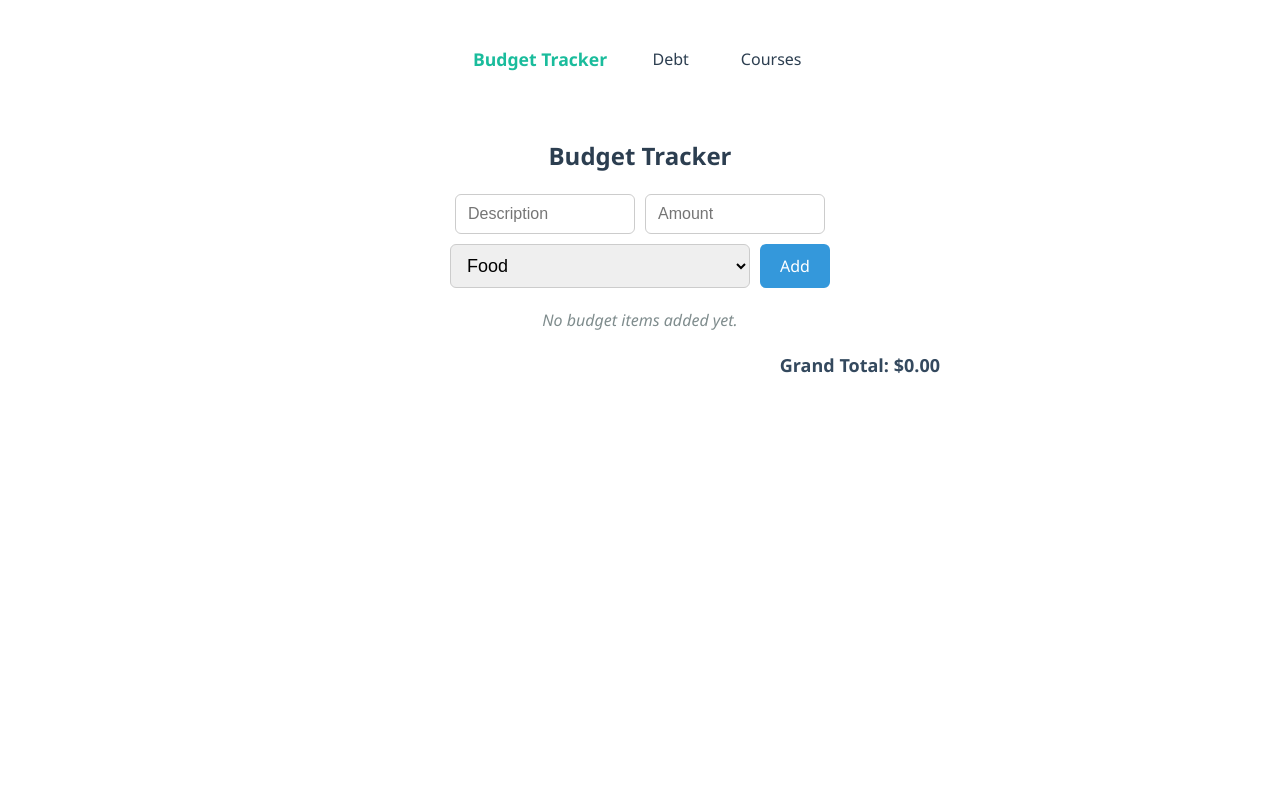
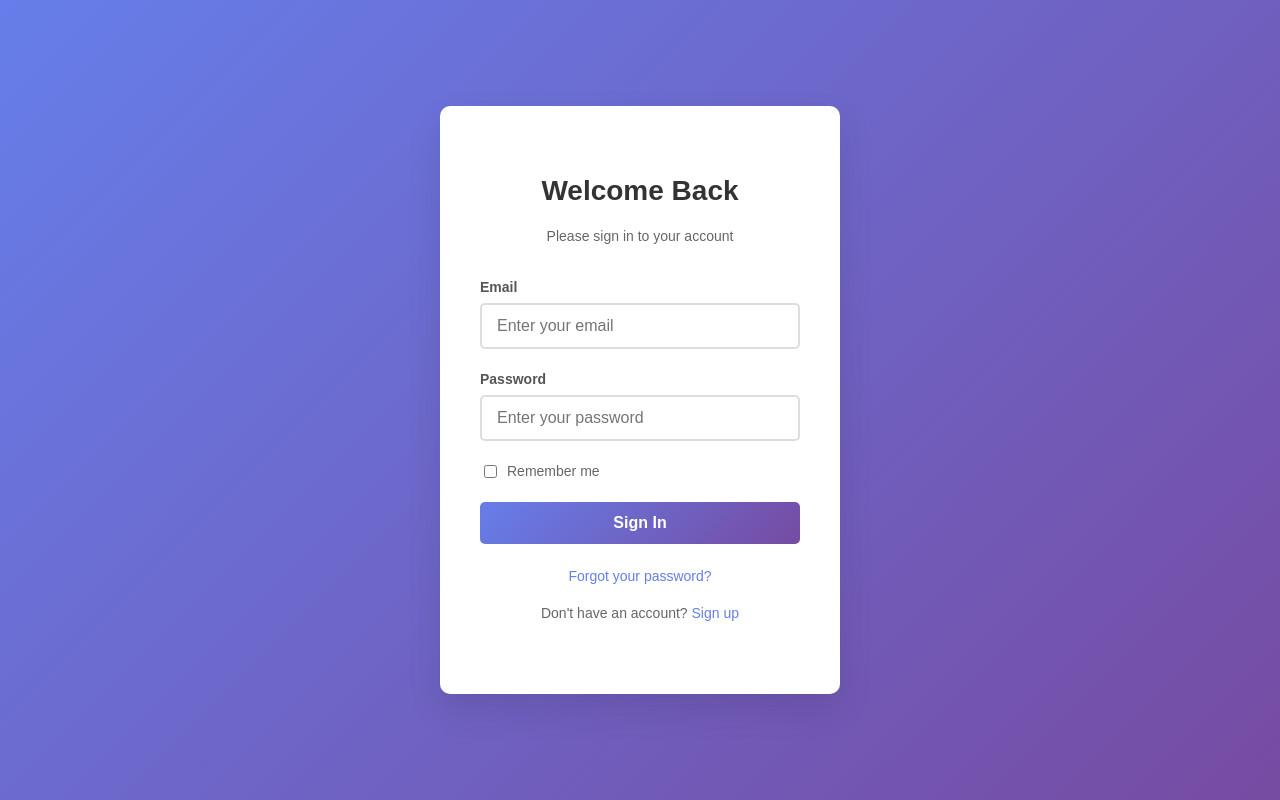
Before and after one commit to sanalnayyar2006/BudgetTracker, a React (Vite) app: page / in a window 1280 px wide. Built offline with nearby package versions, Linux system fonts and the light colour scheme.

Commit message:
isntalled the routing again

```diff
--- a/package.json
+++ b/package.json
@@ -10,9 +10,10 @@
     "preview": "vite preview"
   },
   "dependencies": {
+    "firebase": "^12.0.0",
     "react": "^19.1.0",
     "react-dom": "^19.1.0",
-    "react-router-dom": "^7.6.3"
+    "react-router-dom": "^7.7.0"
   },
   "devDependencies": {
     "@eslint/js": "^9.25.0",
--- a/src/App.jsx
+++ b/src/App.jsx
@@ -3,11 +3,17 @@ import Navigation from './components/Navigation';
 import BudgetTracker from './components/BudgetTracker';
 import Debt from './components/Debt';
 import Courses from './components/Courses';
+import Login from './components/login';
 import './App.css';
 
 function App() {
+  const [isLoggedIn, setIsLoggedIn] = useState(false);
   // Track current page with state ('budget', 'debt', or 'courses')
   const [currentPage, setCurrentPage] = useState('budget');
+
+  if (!isLoggedIn) {
+    return <Login onLogin={() => setIsLoggedIn(true)} />;
+  }
 
   // Render the current page component
   const renderPage = () => {
--- a/src/components/login.jsx
+++ b/src/components/login.jsx
@@ -1,32 +1,38 @@
 import React, { useState } from 'react';
+import { signInWithEmailAndPassword, createUserWithEmailAndPassword } from "firebase/auth";
+import { auth } from '../firebase';
 import './Login.css';
 
-function Login() {
-  // State to store form data
+function Login({ onLogin }) {
   const [email, setEmail] = useState('');
   const [password, setPassword] = useState('');
+  const [error, setError] = useState('');
+  const [isSignUp, setIsSignUp] = useState(false);
 
-  // Function to handle form submission
-  const handleSubmit = (e) => {
-    e.preventDefault(); // Prevents page refresh
-
-    // Simple validation
+  const handleSubmit = async (e) => {
+    e.preventDefault();
+    setError('');
     if (!email || !password) {
-      alert('Please fill in all fields');
+      setError('Please fill in all fields');
       return;
     }
-
-    // Here you would typically send data to your backend
-    console.log('Login attempt:', { email, password });
-    alert('Login functionality would go here!');
+    try {
+      if (isSignUp) {
+        await createUserWithEmailAndPassword(auth, email, password);
+      } else {
+        await signInWithEmailAndPassword(auth, email, password);
+      }
+      if (onLogin) onLogin();
+    } catch (err) {
+      setError(err.message || (isSignUp ? 'Sign up failed' : 'Invalid email or password'));
+    }
   };
 
   return (
     <div className="login-container">
       <div className="login-box">
-        <h2>Welcome Back</h2>
-        <p>Please sign in to your account</p>
-
+        <h2>{isSignUp ? 'Create Account' : 'Welcome Back'}</h2>
+        <p>{isSignUp ? 'Sign up for a new account' : 'Please sign in to your account'}</p>
         <form onSubmit={handleSubmit}>
           {/* Email Input */}
           <div className="input-group">
@@ -54,22 +60,37 @@ function Login() {
             />
           </div>
 
-          {/* Remember Me Checkbox */}
-          <div className="checkbox-group">
-            <input type="checkbox" id="remember" />
-            <label htmlFor="remember">Remember me</label>
-          </div>
+          {/* Remember Me Checkbox (only for login) */}
+          {!isSignUp && (
+            <div className="checkbox-group">
+              <input type="checkbox" id="remember" />
+              <label htmlFor="remember">Remember me</label>
+            </div>
+          )}
 
-          {/* Login Button */}
+          {/* Error Message */}
+          {error && <div className="error">{error}</div>}
+
+          {/* Login/Sign Up Button */}
           <button type="submit" className="login-btn">
-            Sign In
+            {isSignUp ? 'Sign Up' : 'Sign In'}
           </button>
         </form>
 
         {/* Additional Links */}
         <div className="login-footer">
-          <a href="#forgot">Forgot your password?</a>
-          <p>Don't have an account? <a href="#signup">Sign up</a></p>
+          {!isSignUp && <a href="#forgot">Forgot your password?</a>}
+          <p>
+            {isSignUp ? (
+              <>Already have an account?{' '}
+                <a href="#login" onClick={e => { e.preventDefault(); setIsSignUp(false); setError(''); }}>Sign in</a>
+              </>
+            ) : (
+              <>Don't have an account?{' '}
+                <a href="#signup" onClick={e => { e.preventDefault(); setIsSignUp(true); setError(''); }}>Sign up</a>
+              </>
+            )}
+          </p>
         </div>
       </div>
     </div>
--- /dev/null
+++ b/src/firebase.js
@@ -0,0 +1,17 @@
+// src/firebase.js
+import { initializeApp } from "firebase/app";
+import { getAuth } from "firebase/auth"; // <-- Add this import
+
+const firebaseConfig = {
+  apiKey: "AIzaSyAA06NwjfQpemO07U4tslFCxnlRX47tm68",
+  authDomain: "smartbudget-1585a.firebaseapp.com",
+  projectId: "smartbudget-1585a",
+  storageBucket: "smartbudget-1585a.firebasestorage.app",
+  messagingSenderId: "536478121480",
+  appId: "1:536478121480:web:94c148ef34bdcda919dbbd",
+  measurementId: "G-CVT3D8GCR5"
+};
+
+const app = initializeApp(firebaseConfig);
+
+export const auth = getAuth(app);
```
Also changed, not shown: 1 other file (tests, documents, lock files or other folders).
